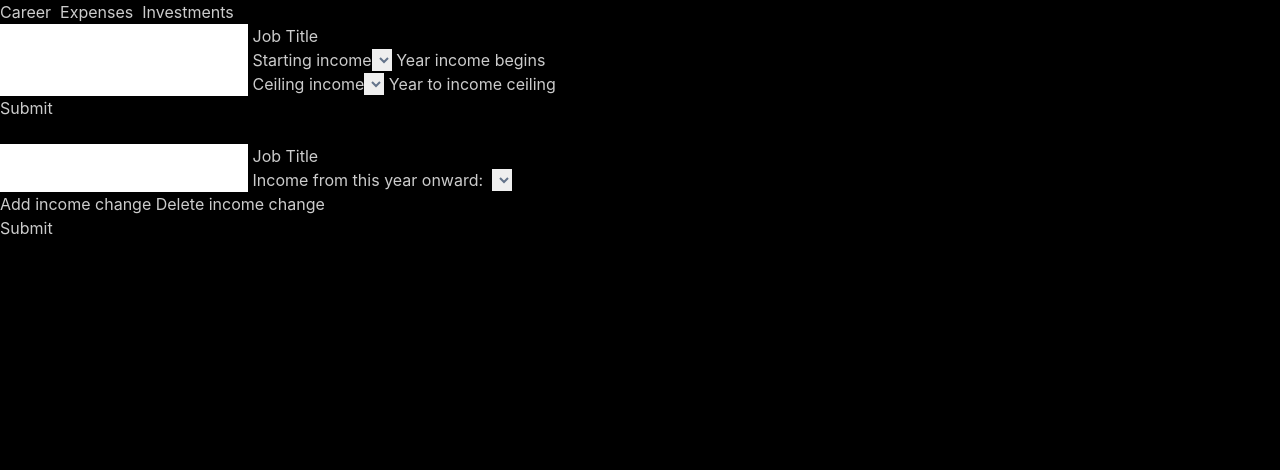
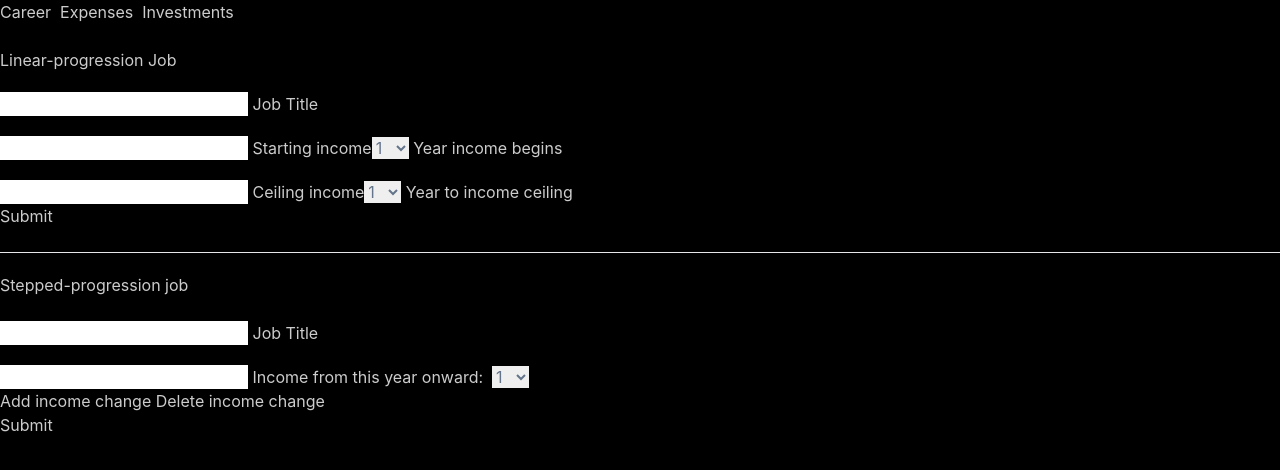
Before and after one commit to Jerrad-Johnson/Finances-Project, a React (Create React App) app: page /Career.js in a window 1280 px wide. Shown: the top 470 px of the page. Built offline with nearby package versions, Linux system fonts and the light colour scheme.

Commit message:
Small error correction, and various UI readability changes to Career component.

```diff
--- a/src/Career.js
+++ b/src/Career.js
@@ -34,9 +34,13 @@ function LinearIncomeForms({linearJobDataState, setLinearJobDataState}) {
 
     return (
         <>
+            <br />
+            Linear-progression Job
+            <br />
+
             <form>
-                <input type={"text"} id={"linearJobTitle"}></input> Job Title <br />
-                <input type={"text"} id={"incomeImmediate"}></input> Starting income
+                <input type={"text"} id={"linearJobTitle"} className={"mb-5 mt-5"}></input> Job Title <br />
+                <input type={"text"} id={"incomeImmediate"} className={"mb-5"}></input> Starting income
                 <CreateOptionForms
                     formTitle={"Year income begins"}
                     id={"yearIncomeBegins"}
@@ -62,8 +66,12 @@ function SteppedIncomeForms({steppedJobDataState, setSteppedJobDataState}) {
 
     return (
         <>
+            <hr className={"mb-5"}/>
+            Stepped-progression job
+            <br />
+            <br />
             <form>
-                <input type={"text"} id={"steppedJobTitle"}></input> Job Title <br/>
+                <input type={"text"} id={"steppedJobTitle"} className={"mb-5"}></input> Job Title <br/>
 
                 <ListJobIncomeForms
                     steppedIncomeFormState={steppedIncomeFormState}
@@ -116,7 +124,7 @@ export function CreateSteppedJobIncomeForm({id}){
 function CreateOptionForms({formTitle, id, steppedIncomeFormKey}) {
     const numberOfYearsToGraph = createArrayWithNumberOfYearsToGraph();
     const optionElements = numberOfYearsToGraph.map((year) =>
-        ( <option value={year} key={year}></option> )
+        ( <option value={year} key={year}>{year}</option> )
     );
 
     // TODO Remove ID
```
